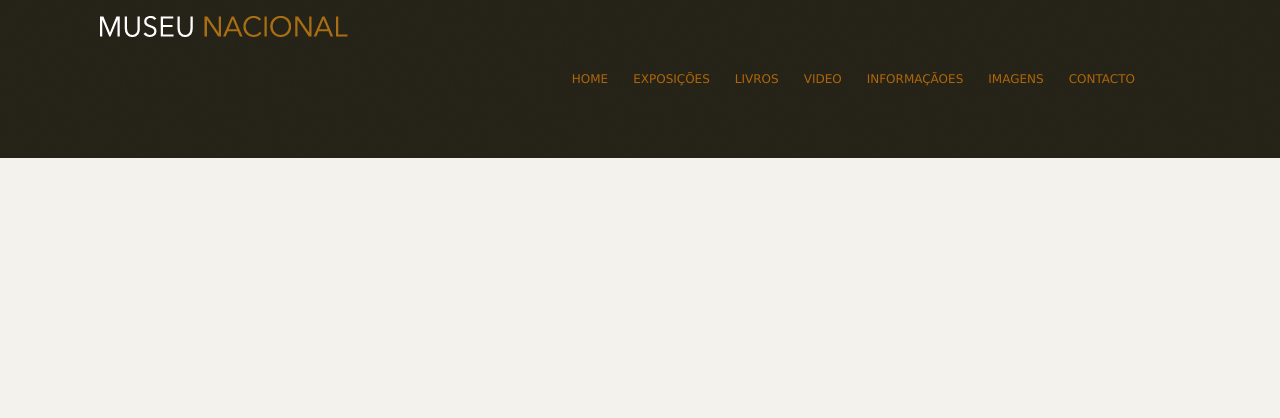
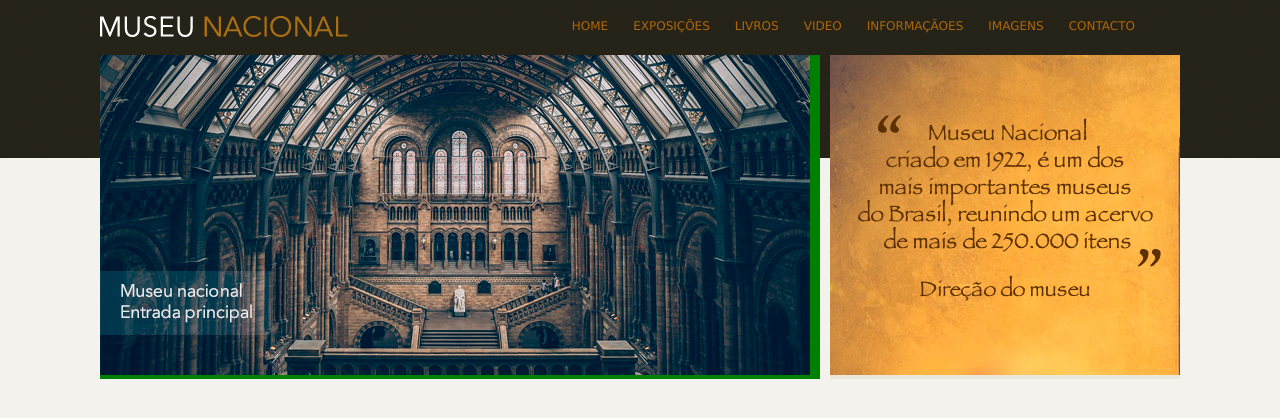
Before and after one commit to HamiltonMassango/Museu-Nacional, a plain HTML site: page index.html in a window 1280 px wide. Drawn offline with Linux system fonts and the light colour scheme.

Commit message:
Conteudo Principal

```diff
--- a/CSS/style.css
+++ b/CSS/style.css
@@ -16,6 +16,9 @@ a:hover {
     color: #227115;
 }
 /* LOGO */
+#logo h1 {
+    float: left;
+}
 #logo a{
     width: 248px;
     height: 21px;
@@ -46,3 +49,15 @@ nav ul li a:link {
 nav ul li a:hover {
     border-bottom: 1px solid #535858;
 }
+/* Principal */
+
+#conteudo {
+    width: 720px;
+    float: left;
+    background: green;
+}
+aside {
+    width: 350px;
+    float: right;
+    background: #ebe7dd;
+}
--- a/index.html
+++ b/index.html
@@ -25,7 +25,22 @@
                 </ul>
             </nav>
         </header>
+        <div id="pricipal">
+            <dv id="conteudo">
+                <section id="capa">
+                    <img src="./img/museu.png" alt="">
+                </section>
+            </dv>
+            <aside>
+                <section id="depoimento">
+                    <img src="./img/depoimento.png" alt="">
+                </section>
+            </aside>
+
+
+        </div>
     </div>
+
 
 </body>
 </html>
```
